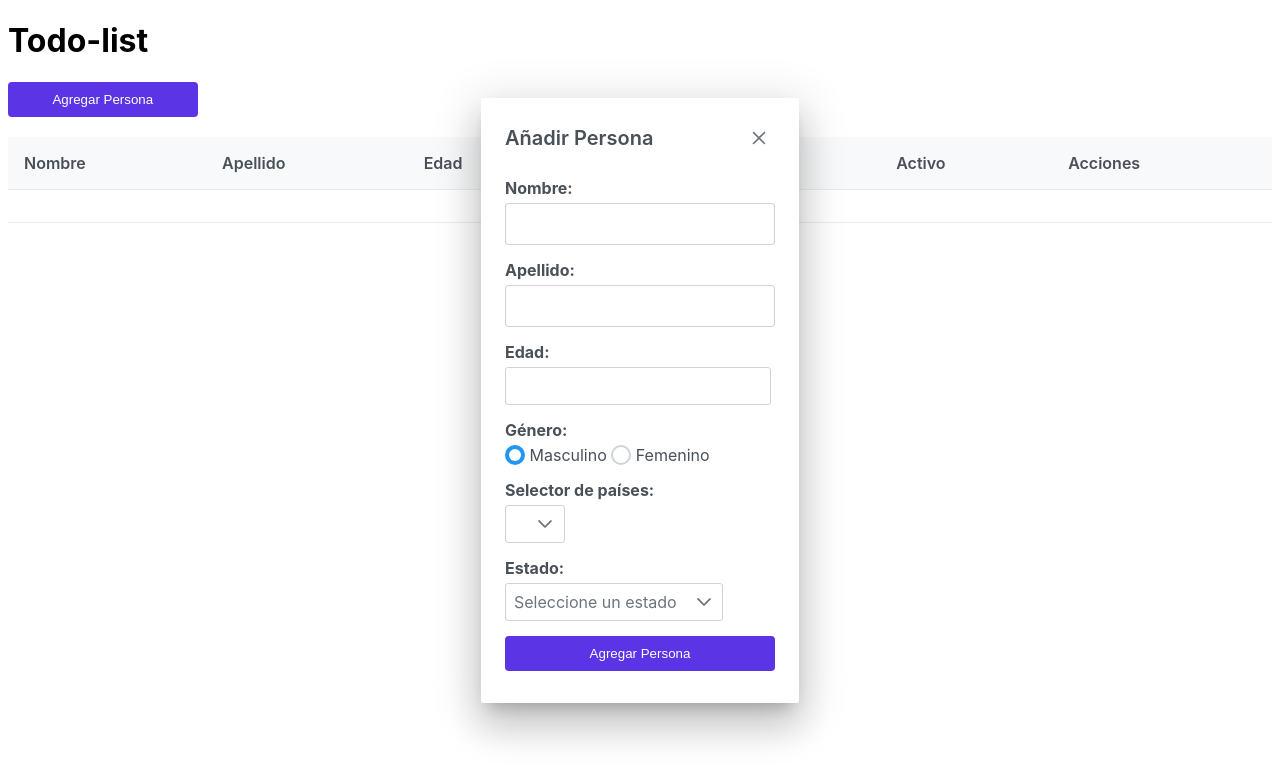
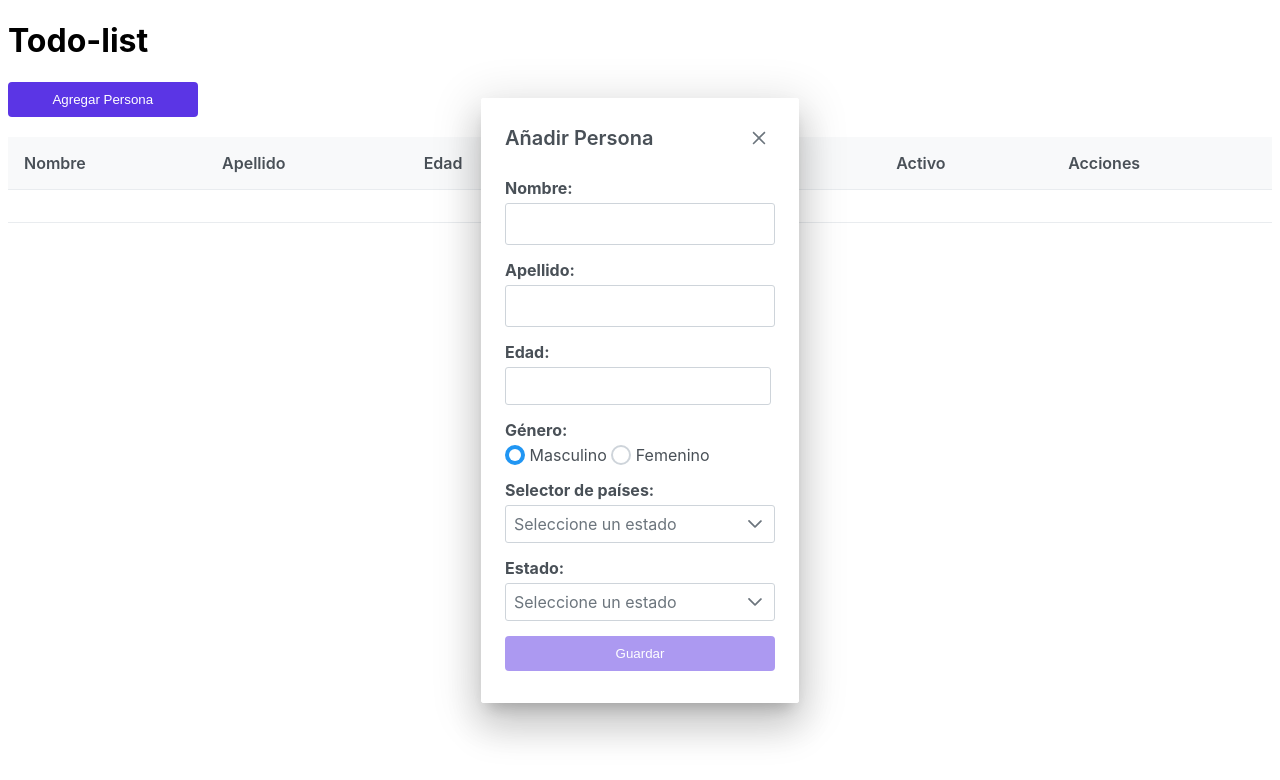
Before and after one commit to Luisdelahoz1/Todo-list-Vue, a Vue app: page / in a window 1280 px wide. Both pictures are taken after a click on the button "Agregar Persona". Shown: the top 780 px of the page. Built offline with nearby package versions, Linux system fonts and the light colour scheme.

Commit message:
Fix problem bug deleted for id

```diff
--- a/src/components/PersonaTabla.vue
+++ b/src/components/PersonaTabla.vue
@@ -1,12 +1,15 @@
 <script>
-
-import { ref } from 'vue';
-import InputText from 'primevue/inputtext';
-import InputNumber from 'primevue/inputnumber';
-import RadioButton from 'primevue/radiobutton';
-import Dropdown from 'primevue/dropdown';
-import DataTable from 'primevue/datatable';
-import Column from 'primevue/column';
+import { ref, computed } from "vue";
+import { useToast } from "primevue/usetoast";
+import { useConfirm } from "primevue/useconfirm";
+import InputText from "primevue/inputtext";
+import InputNumber from "primevue/inputnumber";
+import RadioButton from "primevue/radiobutton";
+import Dropdown from "primevue/dropdown";
+import DataTable from "primevue/datatable";
+import Column from "primevue/column";
+import ConfirmDialog from "primevue/confirmdialog";
+import Dialog from "primevue/dialog";
 
 export default {
   components: {
@@ -16,83 +19,146 @@ export default {
     Dropdown,
     DataTable,
     Column,
+    ConfirmDialog,
+    Dialog,
   },
 
   setup() {
+    const toast = useToast();
+    const displayConfirmation = ref(false);
+    const showModal = ref(false);
+
+    const { confirm } = useConfirm();
     const persons = ref([]);
+
     const newPerson = ref({
-    firstName: '',
-    lastName: '',
-    country: '',
+      firstName: "",
+      lastName: "",
+      country: "",
       age: null,
-    gender: 'Masculino',
-    active: false,
+      gender: "Masculino",
+      active: true,
     });
 
+    const countries = ["Colombia", "Brasil", "Chile", "Argentina"];
+    const activeOptions = [
+      { label: "Activo", value: true },
+      { label: "Inactivo", value: false },
+    ];
 
+    const onConfirmationAccept = () => {
+      removePersonById();
+      displayConfirmation.value = false;
+    };
 
-  const showModal = ref(false);
-  const countries = ['Colombia', 'Brasil', 'Chile', 'Argentina'];
+    const onConfirmationReject = () => {
+      displayConfirmation.value = false;
+    };
 
-  const activeOptions = ref([
-    { label: 'Activo', value: true },
-    { label: 'Inactivo', value: false },
-  ]);
+    const isFormValid = computed(() => {
+      return isPersonValid();
+    });
+
+    const closeModal = () => {
+      showModal.value = false;
+    };
+
+    const showToast = (severity, summary, detail) => {
+      toast.add({
+        severity,
+        summary,
+        detail,
+        life: 3000,
+      });
+    };
+
+    const addPerson = () => {
+      if (isFormValid.value) {
+        const id = Math.floor(Math.random() * 1000);
+        const newPersonData = { id, ...newPerson.value };
+        persons.value.push(newPersonData);
+        showToast("success", "Éxito", "Persona agregada correctamente");
+        showModal.value = false;
+        resetForm();
+      } else {
+        showToast("error", "Error", "Por favor, complete todos los campos.");
+      }
+    };
+
+    const confirmDelete = (person) => {
+      showConfirmationDialog(person);
+    };
+
+    const showConfirmationDialog = (person) => {
+      confirm({
+        message: "¿Estás seguro de que quieres eliminar este usuario?",
+        accept: () => {
+          console.log("Confirmation accepted");
+          removePerson(person);
+        },
+        reject: () => {
+          console.log("Confirmation rejected");
+        },
+      });
+    };
 
     const toggleModal = () => {
       showModal.value = !showModal.value;
     };
 
-  const closeModal = () => {
-    showModal.value = false;
-  };
+    const removePerson = (person) => {
+      console.log("Removing person:", person);
+      if (persons.value && persons.value.length > 0) {
+        const index = persons.value.findIndex((p) => p.id === person.id);
+        if (index !== -1) {
+          persons.value.splice(index, 1);
+          console.log("Person removed successfully");
+          showToast("success", "Éxito", "Persona eliminada correctamente");
+        }
+      }
 
-  const addPerson = () => {
-    if (isPersonValid()) {
-      persons.value.push({ ...newPerson.value });
       resetForm();
-      closeModal();
-    }
-  };
-
-  const removePerson = (index) => {
-    persons.value.splice(index, 1);
     };
 
     const isPersonValid = () => {
+      const isFirstNameValid = newPerson.value.firstName.trim() !== "";
+      const isLastNameValid = newPerson.value.lastName.trim() !== "";
+      const isCountryValid = newPerson.value.country.trim() !== "";
+      const isAgeValid = newPerson.value.age !== null;
+
       return (
-      newPerson.value.firstName.trim() !== '' &&
-      newPerson.value.lastName.trim() !== '' &&
-      newPerson.value.country.trim() !== '' &&
-      newPerson.value.age !== null
+        isFirstNameValid && isLastNameValid && isCountryValid && isAgeValid
       );
     };
 
     const resetForm = () => {
       newPerson.value = {
-    firstName: '',
-    lastName: '',
-    country: '',
+        firstName: "",
+        lastName: "",
+        country: "",
         age: null,
-    gender: 'Masculino',
-    active: false,
+        gender: "Masculino",
+        active: newPerson.value.active,
       };
     };
 
     return {
       persons,
       newPerson,
+      confirmDelete,
+      isFormValid,
+      resetForm,
+      showToast,
       showModal,
+      toggleModal,
       countries,
-    toggleModal,
+      activeOptions,
+      displayConfirmation,
+      onConfirmationAccept,
+      onConfirmationReject,
+      addPerson,
       closeModal,
-    activeOptions,
-    addPerson,
-    removePerson,
-    isPersonValid,
-    resetForm,
-
     };
   },
-}
+};
 </script>
--- a/src/components/todo-list.vue
+++ b/src/components/todo-list.vue
@@ -1,10 +1,16 @@
 <template>
   <div>
     <h1>Todo-list</h1>
-    <button class="buttonAgregar" @click="toggleModal">Agregar Persona</button>
+    <button
+      class="btnAñadir"
+      @click="toggleModal"
+      :disabled="displayConfirmation || showModal"
+    >
+      Agregar Persona
+    </button>
 
-    <br>
-    <br>
+    <br />
+    <br />
     <DataTable :value="persons">
       <Column field="firstName" header="Nombre"></Column>
       <Column field="lastName" header="Apellido"></Column>
@@ -13,19 +19,31 @@
       <Column field="gender" header="Género"></Column>
       <Column field="active" header="Activo">
         <template #body="slotProps">
-          {{ slotProps.data.active ? 'Sí' : 'No' }}
+          {{ slotProps.data.active ? "Si" : "No " }}
         </template>
       </Column>
       <Column header="Acciones">
         <template #body="slotProps">
-          <button @click="removePerson(slotProps.rowIndex)">Eliminar</button>
+          <button @click="confirmDelete(slotProps.rowData)">Eliminar</button>
         </template>
       </Column>
     </DataTable>
 
-    <Dialog :visible="showModal" header="Añadir Persona" @hide="resetForm">
+    <ConfirmDialog
+      v-model="displayConfirmation"
+      header="Confirmación"
+      icon="pi pi-exclamation-triangle"
+      accept-label="Sí"
+      reject-label="No"
+      @accept="onConfirmationAccept"
+      @reject="onConfirmationReject"
+    >
+      ¿Estás seguro de que quieres eliminar este usuario?
+    </ConfirmDialog>
+
+    <Dialog :visible="showModal" header="Añadir Persona" :onHide="closeModal">
       <form @submit.prevent="addPerson">
-        <div class="form-group" >
+        <div class="form-group">
           <label for="firstName">Nombre:</label>
           <InputText id="firstName" v-model="newPerson.firstName" required />
         </div>
@@ -39,25 +57,57 @@
         </div>
         <div class="form-group">
           <label for="gender">Género:</label>
-          <RadioButton v-model="newPerson.gender" value="Masculino" label="Masculino" required /> Masculino
-          <RadioButton v-model="newPerson.gender" value="Femenino" label="Femenino" required /> Femenino
+          <RadioButton
+            v-model="newPerson.gender"
+            value="Masculino"
+            label="Masculino"
+            required
+          />
+          Masculino
+          <RadioButton
+            v-model="newPerson.gender"
+            value="Femenino"
+            label="Femenino"
+            required
+          />
+          Femenino
         </div>
         <div class="form-group">
           <label for="country">Selector de países:</label>
-          <Dropdown id="country" v-model="newPerson.country" :options="countries" required />
+          <Dropdown
+            id="country"
+            v-model="newPerson.country"
+            :options="countries"
+            required
+            placeholder="Seleccione un estado"
+          />
         </div>
         <div class="form-group">
           <label for="active">Estado:</label>
-          <Dropdown v-model="newPerson.active" :options="activeOptions" optionLabel="label" placeholder="Seleccione un estado" />
+          <Dropdown
+            v-model="newPerson.active"
+            :options="activeOptions"
+            optionLabel="label"
+            placeholder="Seleccione un estado"
+          />
         </div>
-        <button type="submit">Agregar Persona</button>
+
+        <button
+          type="submit"
+          :disabled="!isFormValid"
+          class="buttonAgregar"
+          :class="{ 'disabled-button': !isFormValid }"
+        >
+          Guardar
+        </button>
       </form>
     </Dialog>
+
+    <Toast />
   </div>
 </template>
 
 <style scoped>
-
 select {
   width: 100%;
   padding: 10px;
@@ -111,13 +161,14 @@ select {
   margin-top: 20px;
 }
 
-  .buttonAgregar{
+.btnAñadir {
   width: 15%;
   padding: 10px;
-    box-sizing: border-box
+  box-sizing: border-box;
 }
 
-  th, td {
+th,
+td {
   border: 1px solid #ddd;
   padding: 12px;
   text-align: left;
@@ -126,6 +177,12 @@ select {
 th {
   background-color: #4caf50;
   color: white;
+}
+
+.disabled-button {
+  opacity: 0.5;
+  cursor: not-allowed;
+  width: 100%;
 }
 
 button {
@@ -174,7 +231,14 @@ select {
 input[type="checkbox"] {
   width: auto;
 }
+
+.p-dropdown {
+  display: inline-flex;
+  cursor: pointer;
+  position: relative;
+  user-select: none;
+  width: 100%;
+}
 </style>
 
-
 <script src="./PersonaTabla.vue"></script>
```
Also changed, not shown: src/main.js (+14 -10 lines). Lines whose indentation alone changed are shown as unchanged.
